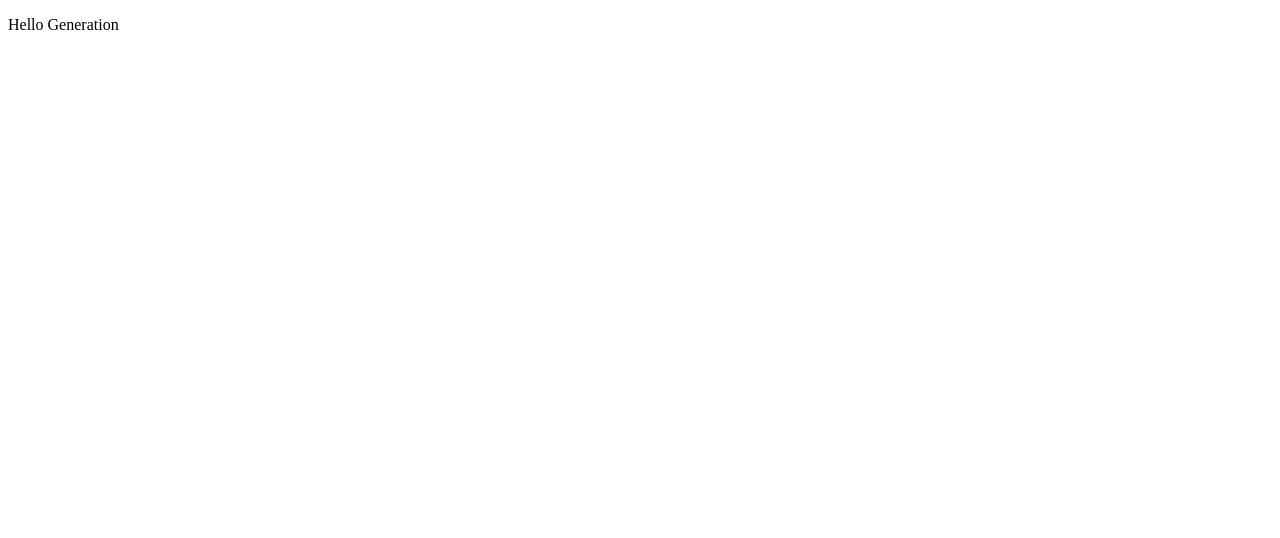
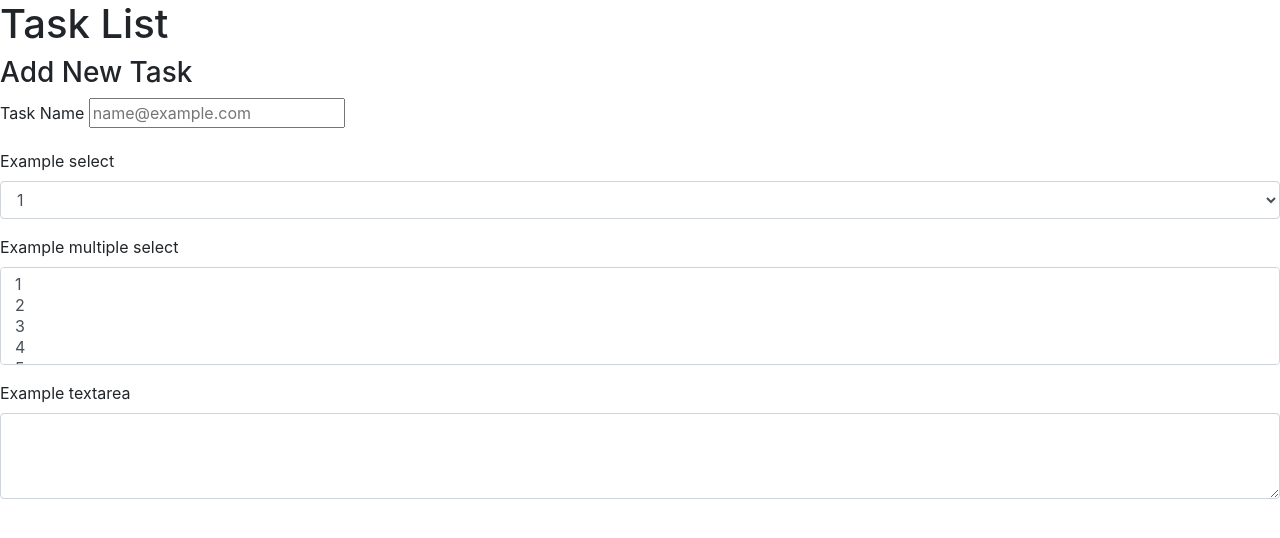
Before and after one commit to be478/group2, a plain HTML site: page index.html in a window 1280 px wide. Drawn offline with nearby package versions, Linux system fonts and the light colour scheme.

Commit message:
Modified

```diff
--- /dev/null
+++ b/css/style.css
@@ -0,0 +1,7 @@
+p {
+    color:blue;
+    background-color: darkgray;
+}
+header {
+    background-color: chartreuse;
+}
--- a/index.html
+++ b/index.html
@@ -1,15 +1,100 @@
-<!DOCTYPE html>
+<!doctype html>
 <html lang="en">
-<head>
-    <meta charset="UTF-8">
-    <meta http-equiv="X-UA-Compatible" content="IE=edge">
-    <meta name="viewport" content="width=device-width, initial-scale=1.0">
-    <title>Document</title>
-</head>
-<body>
-    <p>
-        Hello Generation
-    </p>
+  <head>
+    <!-- Required meta tags -->
+    <meta charset="utf-8">
+    <meta name="viewport" content="width=device-width, initial-scale=1, shrink-to-fit=no">
 
-</body>
+    <!-- Bootstrap CSS -->
+    <link rel="stylesheet" href="https://cdn.jsdelivr.net/npm/bootstrap@4.5.3/dist/css/bootstrap.min.css" integrity="sha384-TX8t27EcRE3e/ihU7zmQxVncDAy5uIKz4rEkgIXeMed4M0jlfIDPvg6uqKI2xXr2" crossorigin="anonymous">
+
+    <title>Final Project</title>
+  </head>
+  <body>
+      <header>
+        <h1>Task List</h1>
+      </header>
+        <h3>Add New Task</h3>
+      <form>
+        <div class="form-group">
+          <label for="exampleFormControlInput1" >Task Name </label>
+          <input type= "text"form-control" id="exampleFormControlInput1" placeholder="name@example.com">
+        </div>
+        <div class="form-group">
+          <label for="exampleFormControlSelect1">Example select</label>
+          <select class="form-control" id="exampleFormControlSelect1">
+            <option>1</option>
+            <option>2</option>
+            <option>3</option>
+            <option>4</option>
+            <option>5</option>
+          </select>
+        </div>
+        <div class="form-group">
+          <label for="exampleFormControlSelect2">Example multiple select</label>
+          <select multiple class="form-control" id="exampleFormControlSelect2">
+            <option>1</option>
+            <option>2</option>
+            <option>3</option>
+            <option>4</option>
+            <option>5</option>
+          </select>
+        </div>
+        <div class="form-group">
+          <label for="exampleFormControlTextarea1">Example textarea</label>
+          <textarea class="form-control" id="exampleFormControlTextarea1" rows="3"></textarea>
+        </div>
+      </form>
+
+
+
+
+
+
+
+
+
+
+
+
+
+
+
+
+
+
+
+
+
+
+
+
+
+
+
+
+
+
+
+
+
+
+
+
+
+
+
+
+
+
+
+    <script src="https://code.jquery.com/jquery-3.5.1.slim.min.js" integrity="sha384-DfXdz2htPH0lsSSs5nCTpuj/zy4C+OGpamoFVy38MVBnE+IbbVYUew+OrCXaRkfj" crossorigin="anonymous"></script>
+    <script src="https://cdn.jsdelivr.net/npm/bootstrap@4.5.3/dist/js/bootstrap.bundle.min.js" integrity="sha384-ho+j7jyWK8fNQe+A12Hb8AhRq26LrZ/JpcUGGOn+Y7RsweNrtN/tE3MoK7ZeZDyx" crossorigin="anonymous"></script>
+
+    <!-- Option 2: jQuery, Popper.js, and Bootstrap JS
+    <script src="https://code.jquery.com/jquery-3.5.1.slim.min.js" integrity="sha384-DfXdz2htPH0lsSSs5nCTpuj/zy4C+OGpamoFVy38MVBnE+IbbVYUew+OrCXaRkfj" crossorigin="anonymous"></script>
+    <script src="https://cdn.jsdelivr.net/npm/popper.js@1.16.1/dist/umd/popper.min.js" integrity="sha384-9/reFTGAW83EW2RDu2S0VKaIzap3H66lZH81PoYlFhbGU+6BZp6G7niu735Sk7lN" crossorigin="anonymous"></script>
+    <script src="https://cdn.jsdelivr.net/npm/bootstrap@4.5.3/dist/js/bootstrap.min.js" integrity="sha384-w1Q4orYjBQndcko6MimVbzY0tgp4pWB4lZ7lr30WKz0vr/aWKhXdBNmNb5D92v7s" crossorigin="anonymous"></script>
+    -->
+  </body>
 </html>
```
Also changed, not shown: 1 other file.
